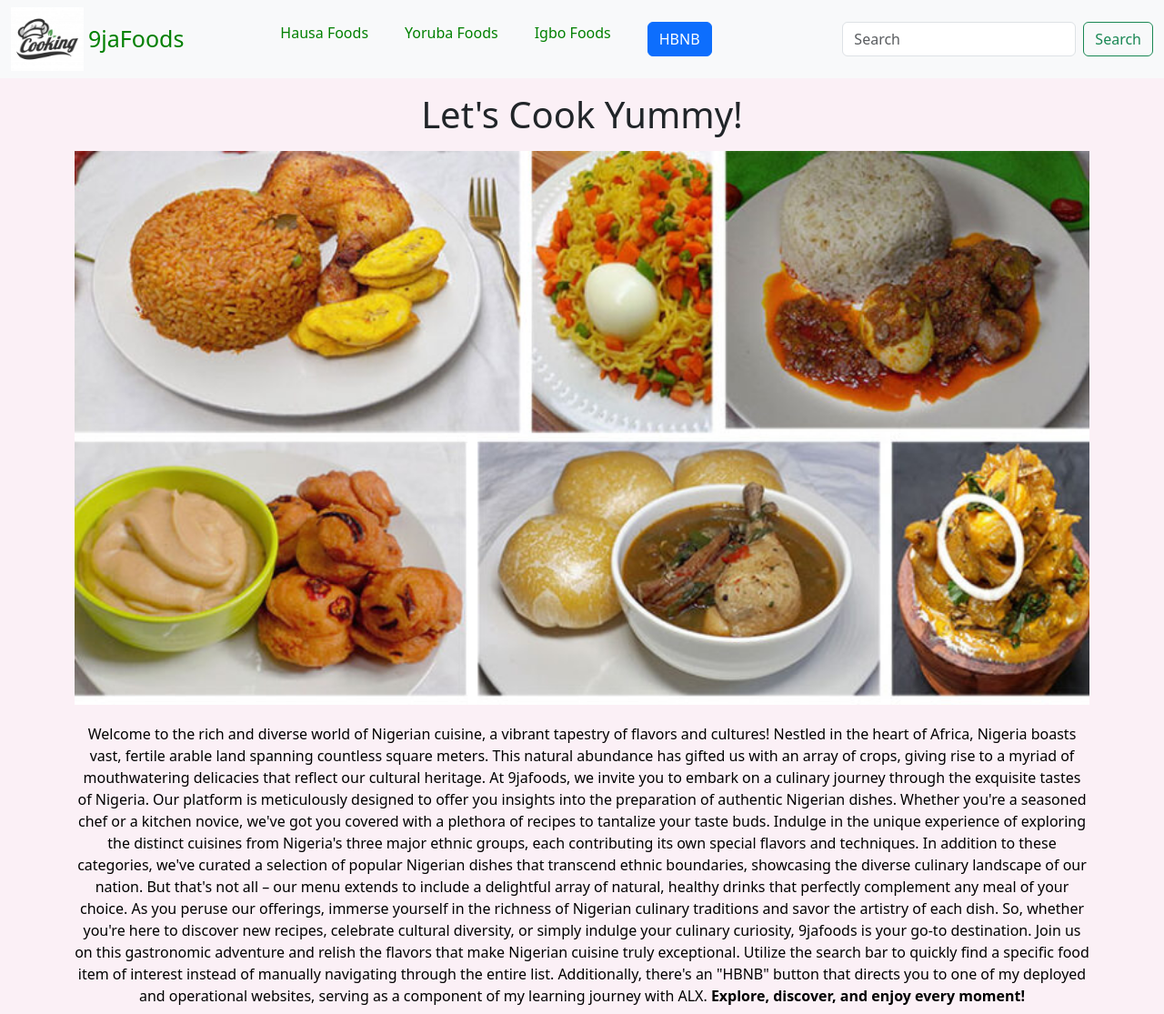
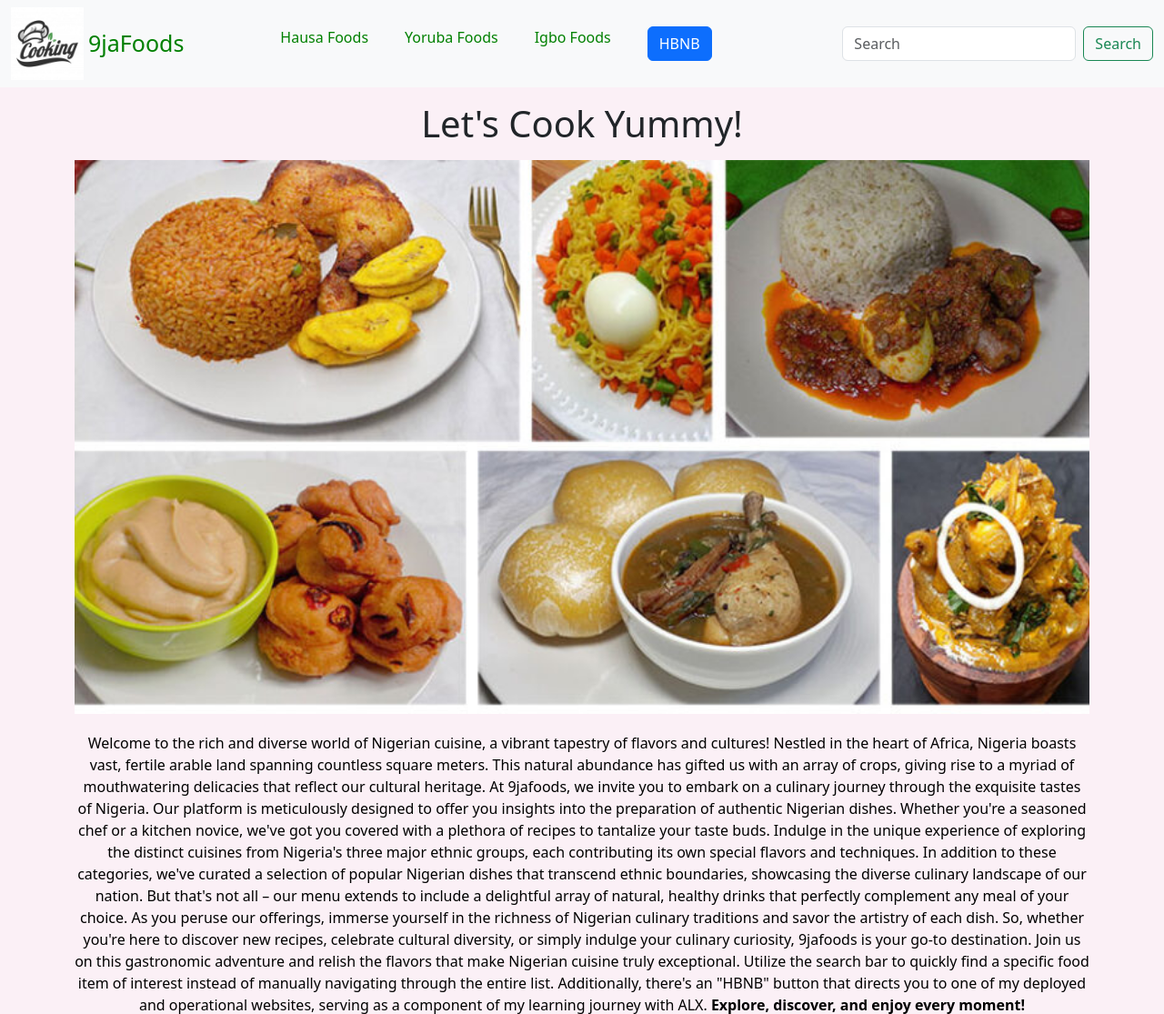
Before and after one commit to khan2626/9jafoods, a Flask app: page / in a window 1280 px wide. Shown: the top 1115 px of the page at 91% size. Run offline with Flask 3, Linux system fonts and the light colour scheme.

Commit message:
Increased logo

```diff
--- a/web_flask/static/styles/main.css
+++ b/web_flask/static/styles/main.css
@@ -4,6 +4,7 @@ body{
 #banner {
     width: 100%;
     padding-bottom: 20px;
+    object-fit: cover;
 }
 #intro {
     text-align: center;
@@ -13,7 +14,7 @@ body{
 }
 
 .logo {
-    height: 70px;
+    height: 80px;
     width: 80px;
 }
 
```
